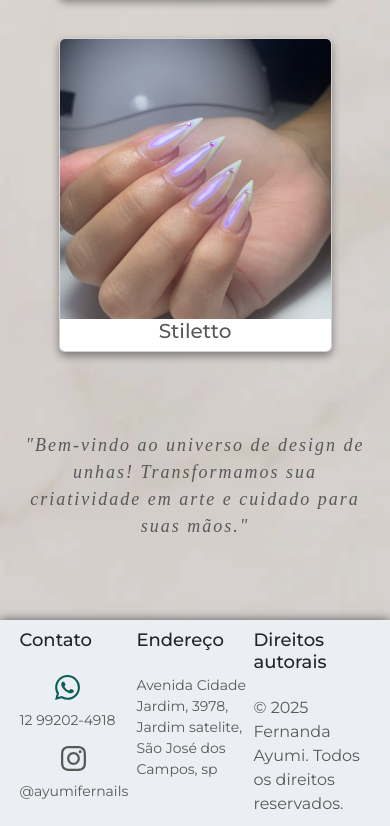
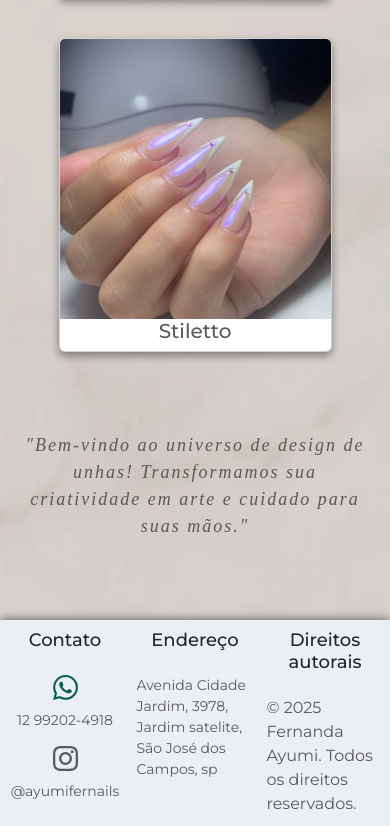
Before and after one commit to FernandoFerreira94/ayumiNails, a React (Vite) app: page / in a window 390 px wide. Shown: the part 1583-2409 px from the top of the page. Built offline with nearby package versions, Linux system fonts and the light colour scheme.

Commit message:
Reajustado alinhamento footer Contato

```diff
--- a/src/Components/Footer/footer.scss
+++ b/src/Components/Footer/footer.scss
@@ -17,7 +17,7 @@ $font: "Montserrat";
     width: 30%;
     display: flex;
     flex-direction: column;
-    align-items: start;
+    align-items: center;
     cursor: pointer;
     gap: 15px;
 
@@ -68,16 +68,22 @@ $font: "Montserrat";
   }
 
   .footer-container {
+    display: flex;
+    margin: 0 auto;
     h4 {
       font-size: 18px;
+      text-align: center;
     }
 
     a {
       display: flex;
       flex-direction: column;
       font-size: 14px;
-      align-items: center;
       gap: 10px;
+      span {
+        width: 100%;
+        text-align: center;
+      }
     }
 
     img {
--- a/src/Components/Footer/index.tsx
+++ b/src/Components/Footer/index.tsx
@@ -15,11 +15,19 @@ export default function Footer() {
             href="https://api.whatsapp.com/message/2EVFOTRUORH7B1?autoload=1&app_absent=0"
             target="_blank"
           >
-            <SiWhatsapp color="#075e54" /> <span>{wahtsap}</span>
+            <span>
+              {" "}
+              <SiWhatsapp color="#075e54" />{" "}
+            </span>{" "}
+            <span>{wahtsap}</span>
           </a>
 
           <a href="https://www.instagram.com/ayumifernails/" target="_blank">
-            <SiInstagram /> <span>{instagram}</span>
+            <span>
+              {" "}
+              <SiInstagram />
+            </span>{" "}
+            <span>{instagram}</span>
           </a>
         </section>
 
--- a/src/page/Sobre/sobre.scss
+++ b/src/page/Sobre/sobre.scss
@@ -60,6 +60,7 @@ $fundo: #ebeef2;
     .sobre-text {
       width: 90%;
       padding: 10px;
+      margin: 0 auto;
       p {
         font-size: 19px;
         padding: 10px;
```
